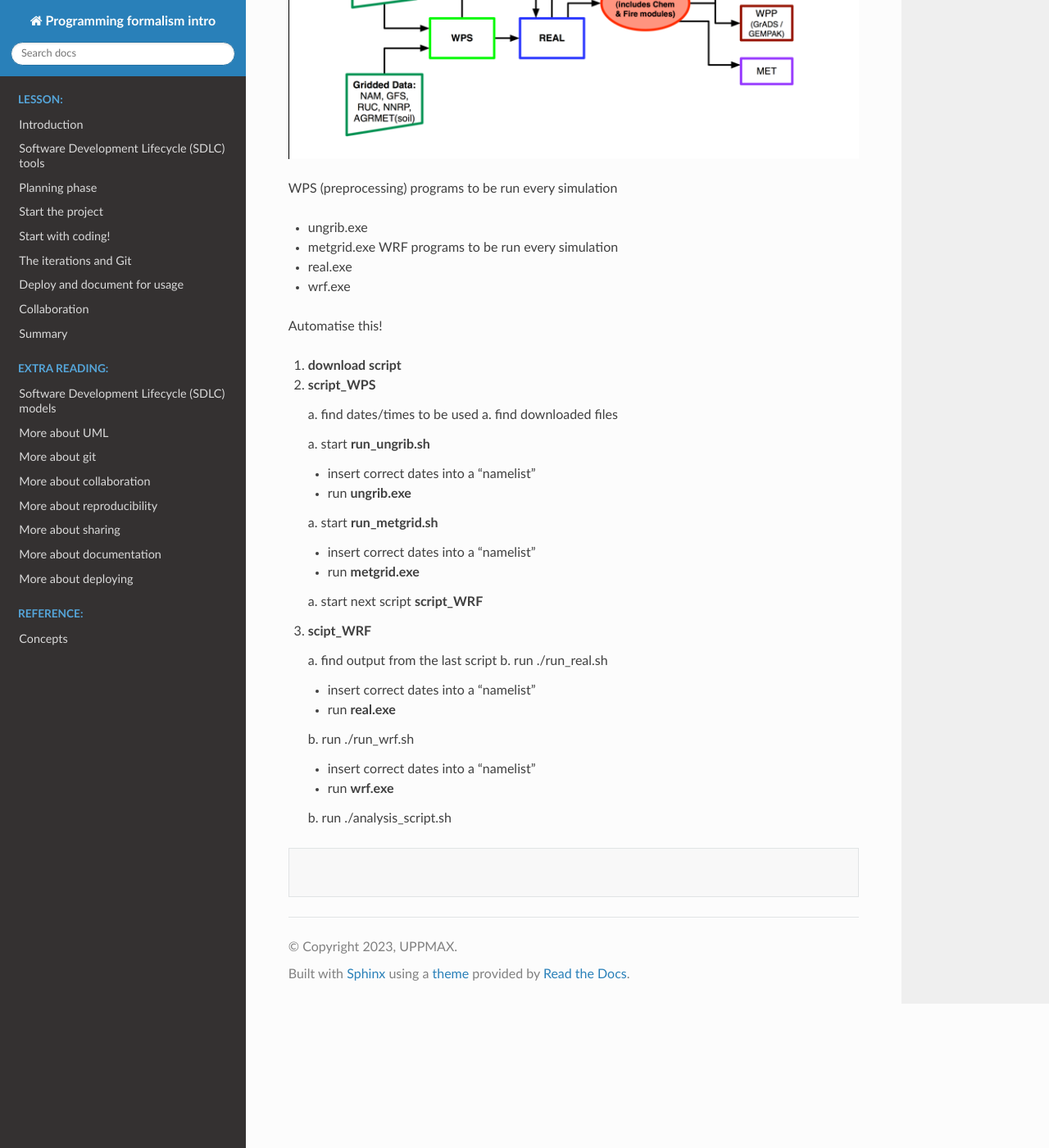
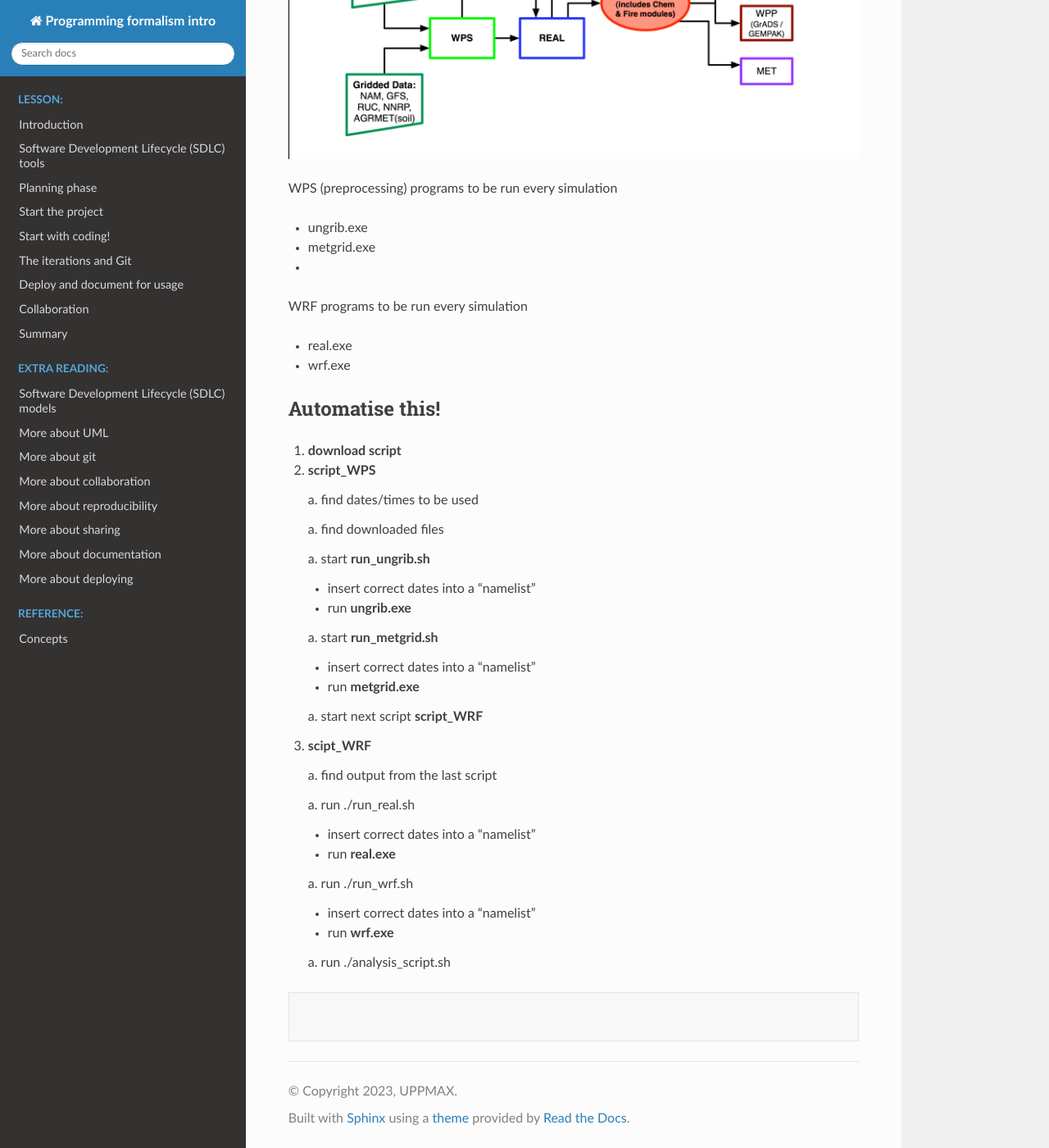
Before and after one commit to UPPMAX/programming_formalisms_intro, a Sphinx documentation site: the page built from doc/wrf-workflow.md, in a window 1280 px wide and 1400 px high, scrolled down 488 px. Shown: the whole window at 82% size. Built offline with Sphinx 7.4.7 and the Read the Docs theme 2.0.0, drawn with Linux system fonts in a browser that asks for light colours; pages that are not in the unit, such as notebooks, are missing from menus; part of the change alters nothing that is shown.

````diff
--- a/doc/wrf-workflow.md
+++ b/doc/wrf-workflow.md
@@ -6,15 +6,19 @@
 WPS (preprocessing) programs to be run every simulation
 - ungrib.exe
 - metgrid.exe
+-
 WRF programs to be run every simulation
 - real.exe
 - wrf.exe
 
-Automatise this!
+## Automatise this!
+
 1. **download script**
-2. **script_WPS**
+
+1. **script_WPS**
 
    a. find dates/times to be used
+
    a. find downloaded files
 
    a. start **run_ungrib.sh**
@@ -27,18 +31,19 @@ Automatise this!
 
    a. start next script **script_WRF**
 
-4. **scipt_WRF**
+1. **scipt_WRF**
 
    a. find output from the last script
-   b. run ./run_real.sh
+
+   a. run ./run_real.sh
       - insert correct dates into a "namelist"
       - run **real.exe**
 
-   b. run ./run_wrf.sh
+   a. run ./run_wrf.sh
       - insert correct dates into a "namelist"
       - run **wrf.exe**
 
-   b. run ./analysis_script.sh
+   a. run ./analysis_script.sh
 
 
 ```plantuml
````
